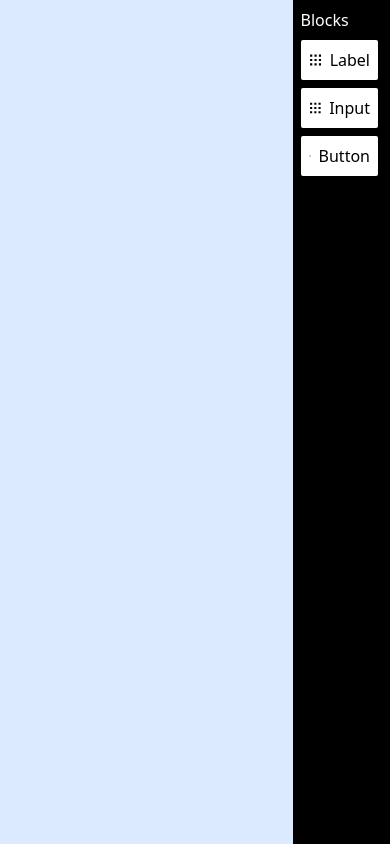
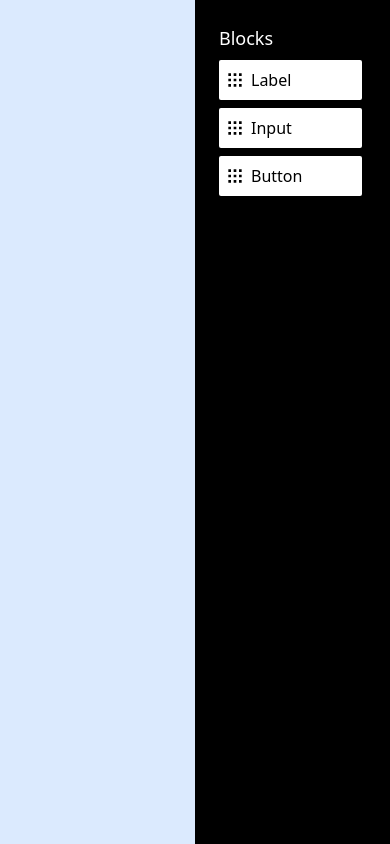
Before and after one commit to Arvindkumar7742/mini-page-builder, a React (Create React App) app: page / in a window 390 px wide. Built offline with nearby package versions, Linux system fonts and the light colour scheme.

Commit message:
Added some styling configuration for responsiveness

```diff
--- a/src/components/Main.jsx
+++ b/src/components/Main.jsx
@@ -25,7 +25,7 @@ export const Main = () => {
     }, []);
 
     useEffect(() => {
-        localStorage.setItem('elements', JSON.stringify(draggedElements))
+        localStorage.setItem('elements', JSON.stringify(draggedElements));
     }, [draggedElements]);
 
     function handleOnDrop(e) {
@@ -104,14 +104,18 @@ export const Main = () => {
         <div
             onDrop={handleOnDrop}
             onDragOver={(e) => e.preventDefault()}
-            className='bg-blue-100 w-full h-full relative'
+            className='bg-blue-100 w-full h-full relative overflow-auto p-4'
             onClick={() => setSelectedElement(null)}
         >
             {
-                draggedElements.length >= 1 && <button className='bg-green-500 p-2 text-white absolute rounded-lg top-0 right-0 hover:bg-green-600
-                transition duration-300 ease-in-out'
+                draggedElements.length >= 1 && (
+                    <button
+                        className='bg-green-500 p-2 text-white absolute rounded-lg top-4 right-4 hover:bg-green-600 transition duration-300 ease-in-out'
                         onClick={handleExport}
-                >EXPORT DATA</button>
+                    >
+                        EXPORT DATA
+                    </button>
+                )
             }
             {draggedElements && draggedElements.map((item, index) => (
                 <div
@@ -140,18 +144,21 @@ export const Main = () => {
                     className={`p-1 ${selectedElement == item.id && "border-[2px] border-red-600"}`}
                 >
                     {item.type === "Label" && <div>{item.text}</div>}
-                    {item.type === "Input" && <input
+                    {item.type === "Input" && (
+                        <input
                             onChange={(e) => handleInputChange(e, item.id)}
                             className="outline-none border-2 p-2 border-slate-300"
                             value={item.text}
                             type="text"
-                    />}
-                    {item.type === 'Button' && <button
-                        className="text-white bg-blue-800 rounded-md p-2 shadow-md hover:bg-blue-600 focus:outline-none focus:ring-2 focus:ring-gray-500 focus:ring-opacity-50
-                         transition duration-300 ease-in-out transform hover:scale-105"
+                        />
+                    )}
+                    {item.type === 'Button' && (
+                        <button
+                            className="text-white bg-blue-800 rounded-md p-2 shadow-md hover:bg-blue-600 focus:outline-none focus:ring-2 focus:ring-gray-500 focus:ring-opacity-50 transition duration-300 ease-in-out transform hover:scale-105"
                         >
                             {item.text}
-                    </button>}
+                        </button>
+                    )}
                 </div>
             ))}
             {openModal && <Modal data={{ editFlag, setEditFlag, setData, setOpenModal, draggedElements, setDraggedElements, data }} />}
--- a/src/components/Sidebar.jsx
+++ b/src/components/Sidebar.jsx
@@ -1,7 +1,8 @@
-import React from 'react'
+import React from 'react';
 import { GrApps } from "react-icons/gr";
 
 const Blocks = ["Label", "Input", "Button"];
+
 export const Sidebar = () => {
     function handleOnDrag(e, type) {
         e.dataTransfer.setData("type", type);
@@ -12,24 +13,22 @@ export const Sidebar = () => {
         e.dataTransfer.setData("offset_x", x);
         e.dataTransfer.setData("offset_y", y);
     }
+
     return (
-        <div className='bg-black w-1/4 h-full'>
-            <p className='text-white mt-2 ml-2'>Blocks</p>
+        <div className='bg-black w-full lg:w-1/4 md:w-1/3 h-full p-4'>
+            <p className='text-white mt-2 ml-2 text-lg'>Blocks</p>
             <div className='flex flex-col gap-2 mt-2 ml-2 mr-3'>
-                {
-                    Blocks.map((item, index) => (
-                        <div
-                            draggable
-                            onDragStart={(e) => {
-                                handleOnDrag(e, item);
-                            }}
-                            key={index}
-                            className='bg-white rounded-sm p-2 flex flex-row gap-2 items-center'>
-                            <GrApps />
-                            <p>{item}</p></div>
-                    ))
-                }
+                {Blocks.map((item, index) => (
+                    <div
+                        draggable
+                        onDragStart={(e) => handleOnDrag(e, item)}
+                        key={index}
+                        className='bg-white rounded-sm p-2 flex flex-row gap-2 items-center'>
+                        <GrApps />
+                        <p>{item}</p>
+                    </div>
+                ))}
             </div>
         </div>
-    )
+    );
 }
```
Lines whose indentation alone changed are shown as unchanged.
